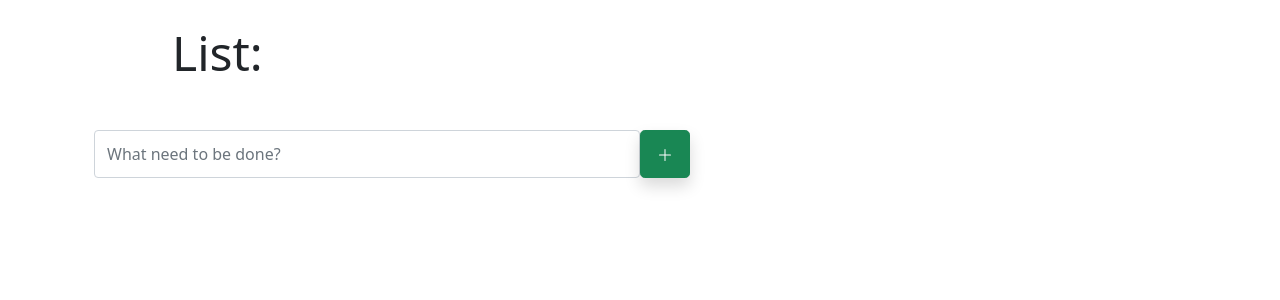
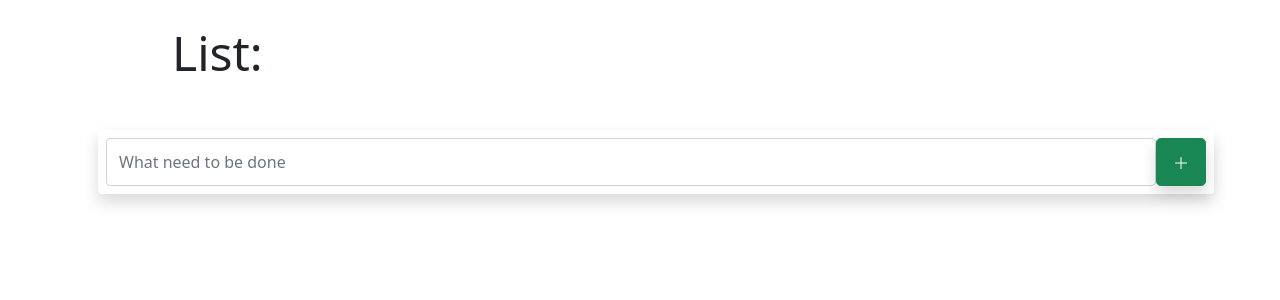
Before and after one commit to teasec4/ToDoAppDjango, a Django app: template todolist/templates/index.html in a window 1280 px wide. Shown: the part 56-356 px from the top of the page. Run offline with Django 4.2, Linux system fonts and the light colour scheme; the template is opened without the code that fills it, so the values that code supplies are empty; parts of the project's set-up code (start-up, migrations or seed data) failed here and were passed over.

Commit message:
Add files via upload

```diff
--- a/todolist/templates/index.html
+++ b/todolist/templates/index.html
@@ -114,10 +114,10 @@
 
 <div class="container mt-5">
 
-    <div class="container-fluid">
+    <div class="container-fluid shadow p-2 m-3 rounded">
         <form method="POST" class="d-flex">
             {% csrf_token %}
-            <input class="form-control  w-50" type="text" placeholder="What need to be done?" name="task">
+            <input class="form-control" type="text" placeholder="What need to be done" name="task">
             <button class="btn btn-lg btn-success shadow" type="submit">
                 <svg xmlns="http://www.w3.org/2000/svg" width="16" height="16" fill="currentColor"
                      class="bi bi-plus-lg" viewBox="0 0 16 16">
```
